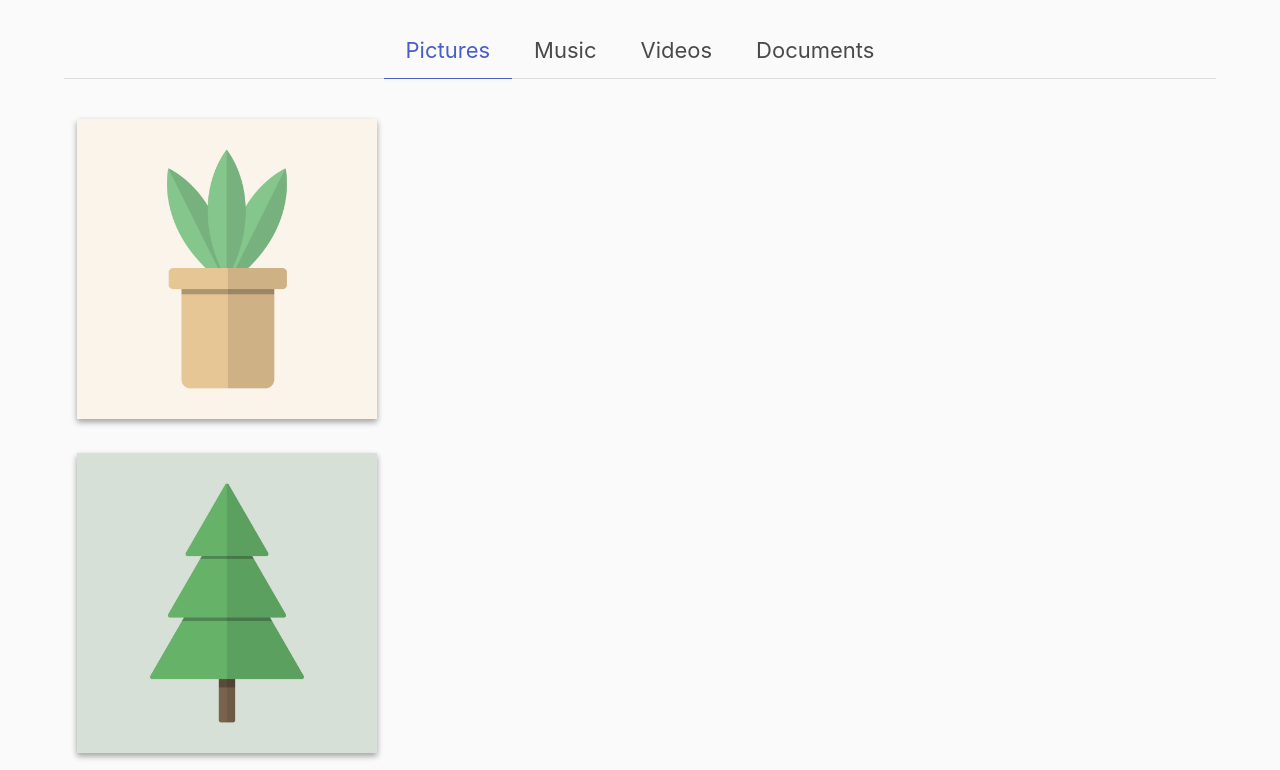
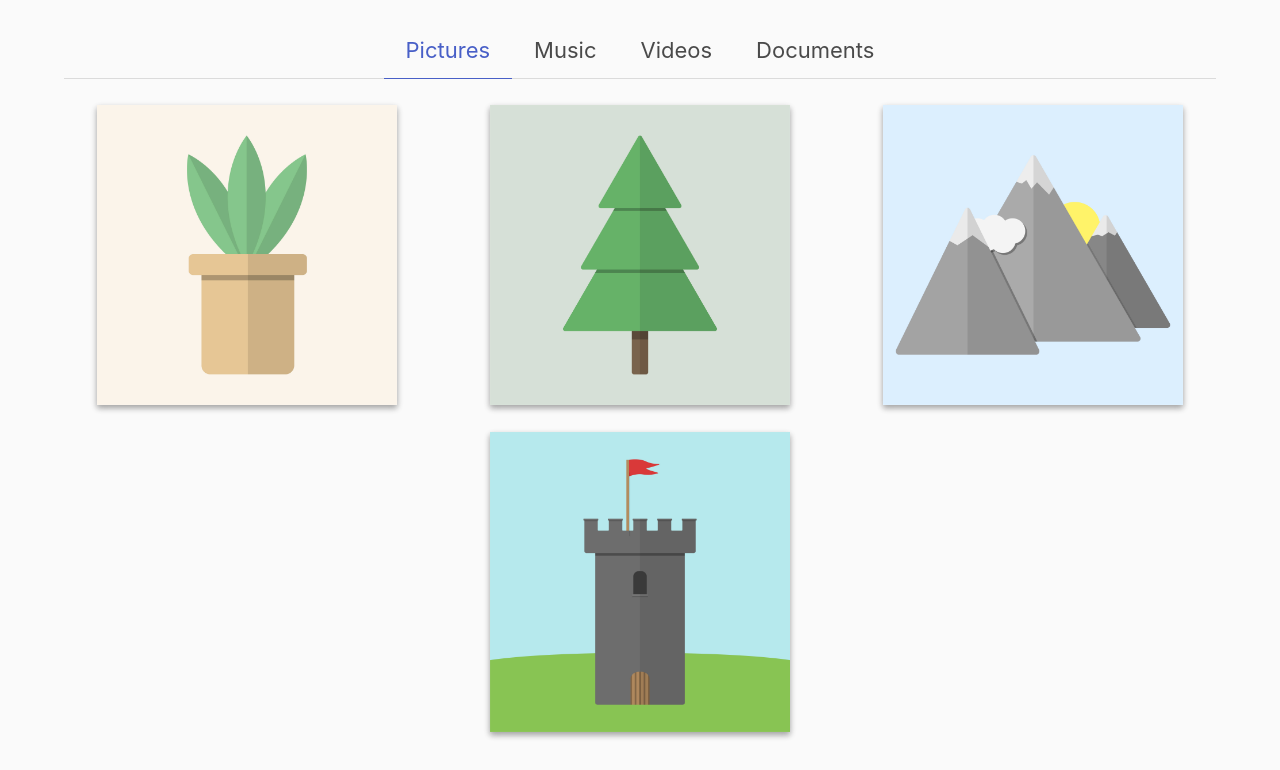
Before and after one commit to jdmar3-comp426/a02-Aubriebarnhart, a website: page index.html in a window 1280 px wide. Shown: the part 2510-3280 px from the top of the page. Drawn offline with nearby package versions, Linux system fonts and the light colour scheme; a web font is replaced by a local one.

Commit message:
editing format for photos

```diff
--- a/index.html
+++ b/index.html
@@ -99,7 +99,7 @@
                 <li><a>Documents</a></li>
             </ul>
         </div>
-        <div class="">
+        <div class="columns is-multiline justify-center">
             <div class="column">
                 <img src="images/all-01.jpg" alt="Pictures">
             </div>
```
